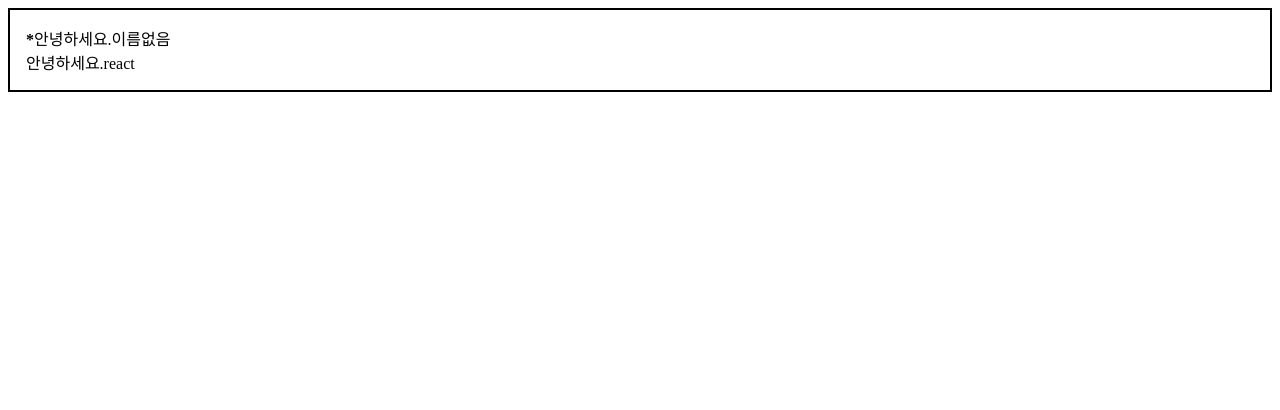
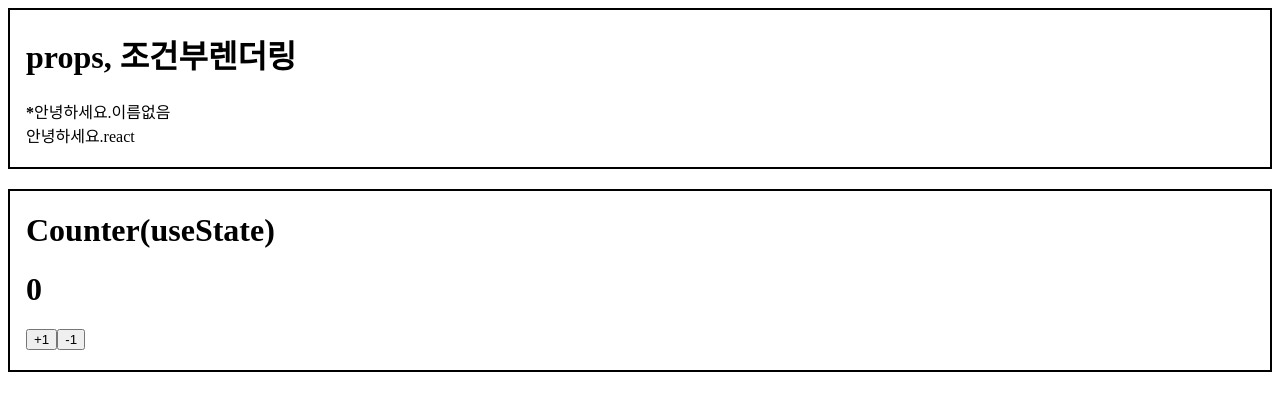
Before and after one commit to hyeongkyuPark/react-study, a React (Create React App) app in the folder first/: page / in a window 1280 px wide. Shown: the top 410 px of the page. Built offline with nearby package versions, Linux system fonts and the light colour scheme.

Commit message:
useState를 활용한 Counter구현

```diff
--- a/first/src/App.js
+++ b/first/src/App.js
@@ -1,13 +1,19 @@
 import React from 'react';
+import Counter from './Counter';
 import Hello from './Hello';
 import Wrapper from './Wrapper';
 
 function App() {
   return (
-    <Wrapper>
-      <Hello isSpecial={true}/>
-      <Hello name='react' />
-    </Wrapper>
+    <>
+      <Wrapper name='props, 조건부렌더링'>
+        <Hello isSpecial={true}/>
+        <Hello name='react' />
+      </Wrapper>
+      <Wrapper name='Counter(useState)'>
+        <Counter />
+      </Wrapper>
+    </>
   );
 }
 
--- /dev/null
+++ b/first/src/Counter.js
@@ -0,0 +1,21 @@
+import React, {useState} from 'react';
+
+function Counter() {
+    const [number, setNumber] = useState(0);
+    const onIncrease = () => {
+        setNumber(prevNumber => prevNumber + 1);
+    }
+    const onDecrease = () => {
+        setNumber(number - 1);
+    }
+    return (
+        <div>
+            <h1>{number}</h1>
+            <button onClick={onIncrease}>+1</button>
+            <button onClick={onDecrease}>-1</button>
+        </div>
+    )
+}
+
+
+export default Counter;
--- a/first/src/Wrapper.js
+++ b/first/src/Wrapper.js
@@ -1,13 +1,17 @@
 import React from 'react';
 
-function Wrapper({ children }) {
+function Wrapper({ children, name }) {
     const styel = {
         border: '2px solid black',
-        padding: 16
+        padding: '0 16px 20px 16px',
+        marginBottom: 20
     }
 
     return (
-    <div style={styel}>{children}</div>
+        <div style={styel}>
+            <h1>{name}</h1>
+            <div>{children}</div>
+        </div>
     )
 }
 
```
